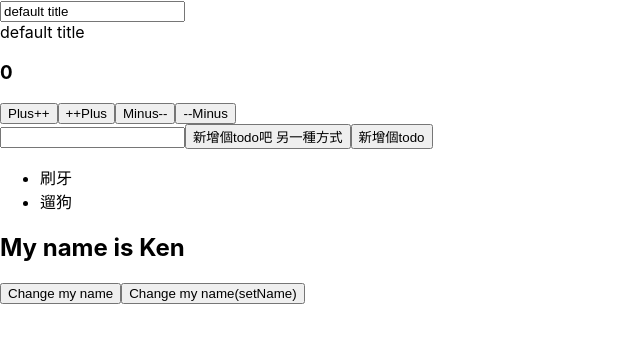
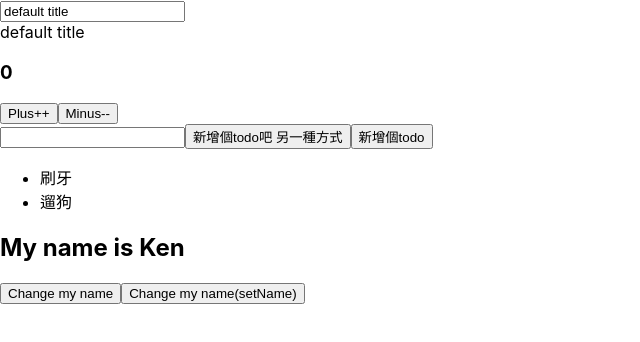
Before and after one commit to YouMinTW/react-tutorial, a React (Create React App) app: page / in a window 1280 px wide. Shown: the top 342 px of the page, without its empty margins (0-640 px from the left). Built offline with nearby package versions, Linux system fonts and the light colour scheme.

Commit message:
回復上一動

```diff
--- a/src/Counter.js
+++ b/src/Counter.js
@@ -11,10 +11,8 @@ const Counter = () => {
   return(
   <>
     <h3>{count}</h3>
-    <button onClick={()=> setCount(count++)}>Plus++</button>
-    <button onClick={()=> setCount(++count)}>++Plus</button>
-    <button onClick={()=> setCount(count--)}>Minus--</button>
-    <button onClick={()=> setCount(--count)}>--Minus</button>
+    <button onClick={()=> setCount(count+1)}>Plus++</button>
+    <button onClick={()=> setCount(count-1)}>Minus--</button>
   </>
   )
 }
```
